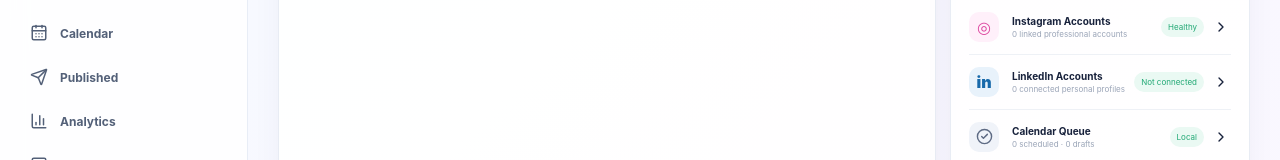
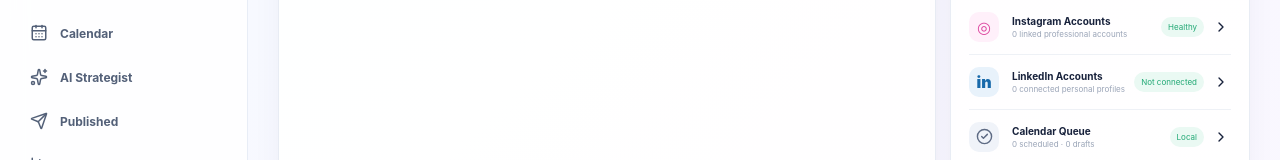
Before and after one commit to haseebgb92/meta-manager, a React (Vite) app: page / in a window 1280 px wide. Shown: the part 353-513 px from the top of the page. Built offline with nearby package versions, Linux system fonts and the light colour scheme.

Commit message:
feat(strategist): surface AI Strategist in Meta Manager navigation

```diff
--- a/src/App.tsx
+++ b/src/App.tsx
@@ -22,6 +22,8 @@ import {
 import { useEffect, useMemo, useRef, useState } from "react";
 import { openUrl } from "@tauri-apps/plugin-opener";
 import "./App.css";
+import StrategistPage from "./StrategistPage";
+
 import {
   getCloudStatus, cloudSendCode, cloudVerifyCode, cloudConnectExisting, cloudConnectAccount,
   cloudScheduleItem, cloudListPosts, cloudUploadMedia, cloudUploadVideo, cloudLogout, cloudDisconnectAccount,
@@ -84,6 +86,7 @@ const nav = [
   ["Research", Search],
   ["Content", FileText],
   ["Calendar", CalendarDays],
+  ["AI Strategist", Sparkles],
   ["Published", Send],
   ["Analytics", BarChart3],
   ["Media", Image],
@@ -1005,6 +1008,8 @@ function App() {
           </div>
         </header>
 
+        {activeNav === "AI Strategist" && <StrategistPage accounts={localAccounts} />}
+
         {activeNav === "Overview" && (
           <>
             <section className="kpi-grid live-kpis">
```
